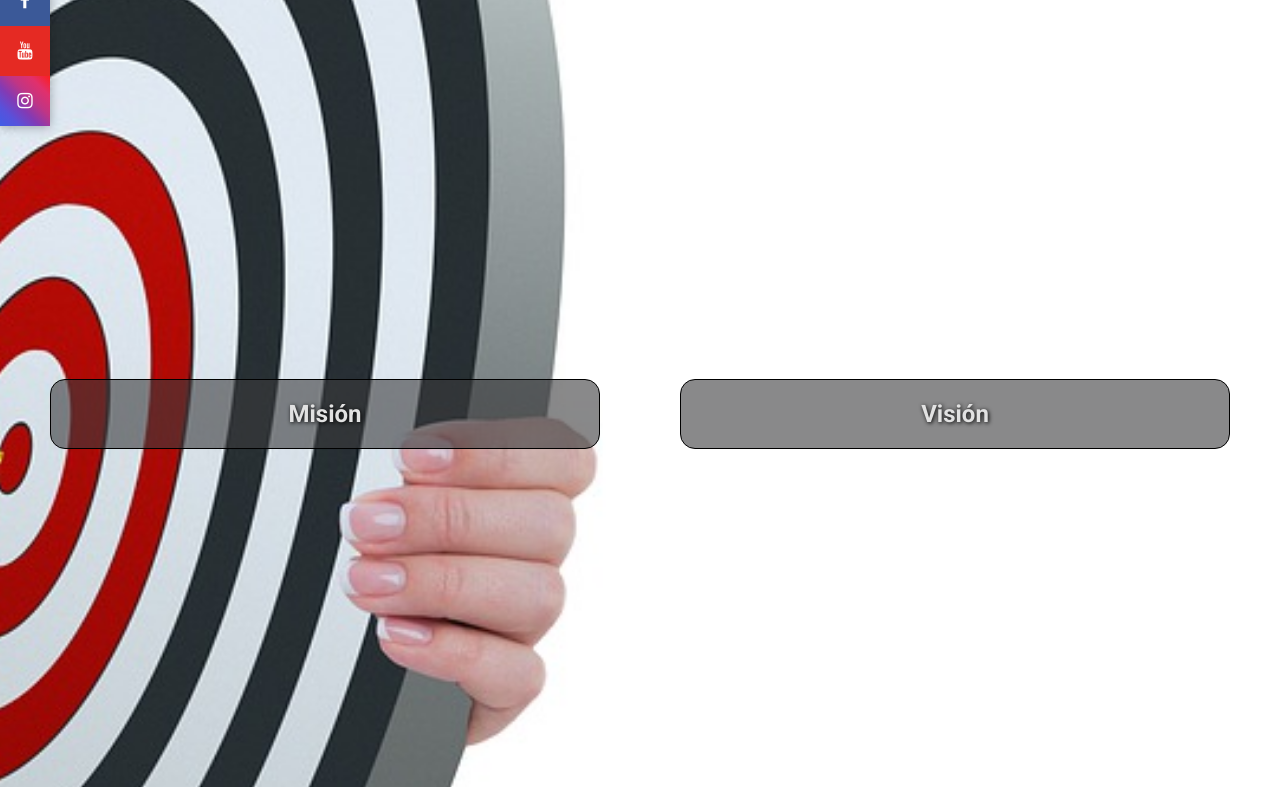
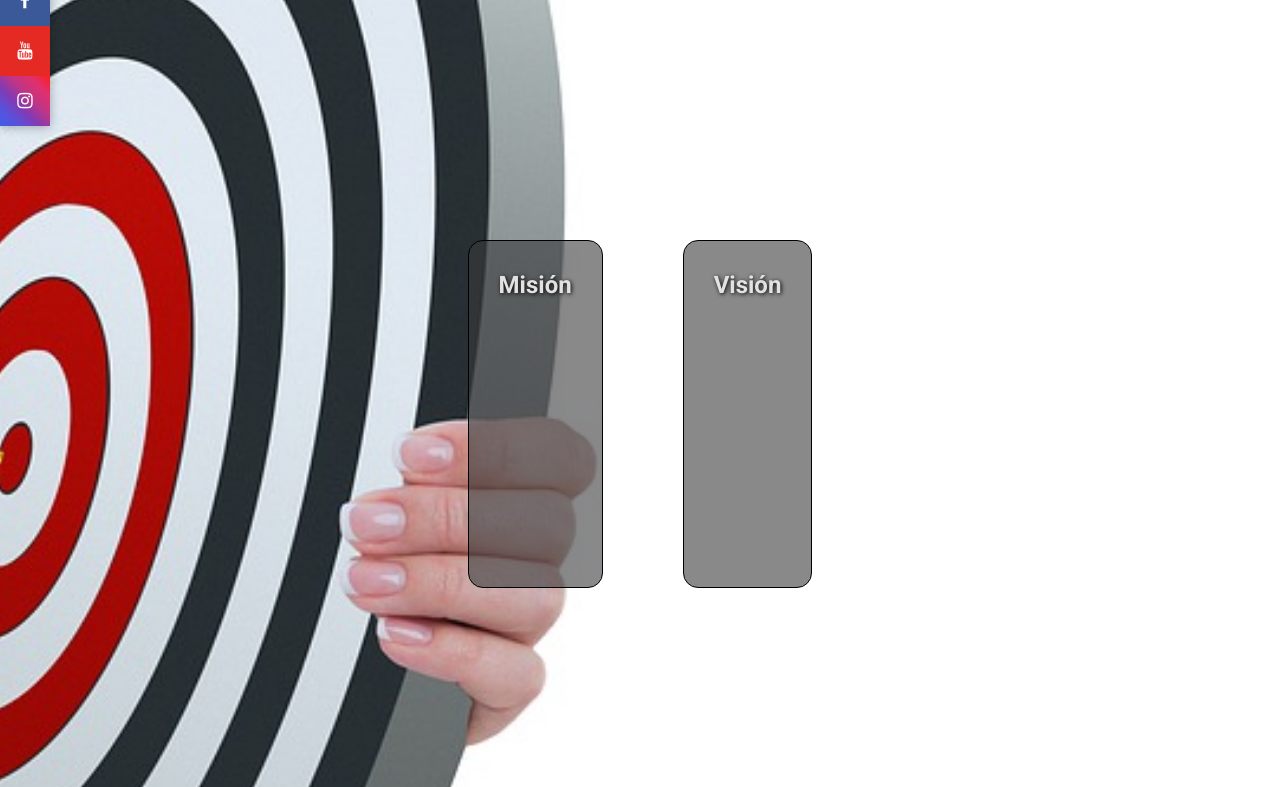
Before and after one commit to YoSoyGeorgi/transitionscroll, a PHP site: page /nosotros.html in a window 1280 px wide. Shown: the part 506-1293 px from the top of the page. Run offline with PHP 8.4, Linux system fonts and the light colour scheme; some libraries are stand-ins or nearby versions.

Commit message:
mooooooore changes

```diff
--- a/styles/stylenos.css
+++ b/styles/stylenos.css
@@ -44,14 +44,16 @@ h1 {
 
 .mision,
 .vision {
-    flex: 1; /* Cada lado toma el mismo espacio */
-    padding: 20px;
+    height: 20%;
+    padding: 30px; /* Incluye el padding en el tamaño total */
+
     border: 1px solid #000000;
     border-radius: 15px;
-    box-sizing: border-box; /* Incluye el padding en el tamaño total */
+    box-sizing: border-box;
+
+
     background: rgba(58, 58, 59, 0.596);
-    /*
-    background: radial-gradient(circrgb(230, 216, 222)2,1) 0%, rgba(148,233,231,0.5844712885154062) 100%; */
+    /* background: radial-gradient(circrgb(230, 216, 222)2,1) 0%, rgba(148,233,231,0.5844712885154062) 100%; */
     color: rgb(255, 255, 255);
     text-shadow: 1px 1px 4px #000000;
 }
```
Also changed, not shown: img/unnamed.png (added).
